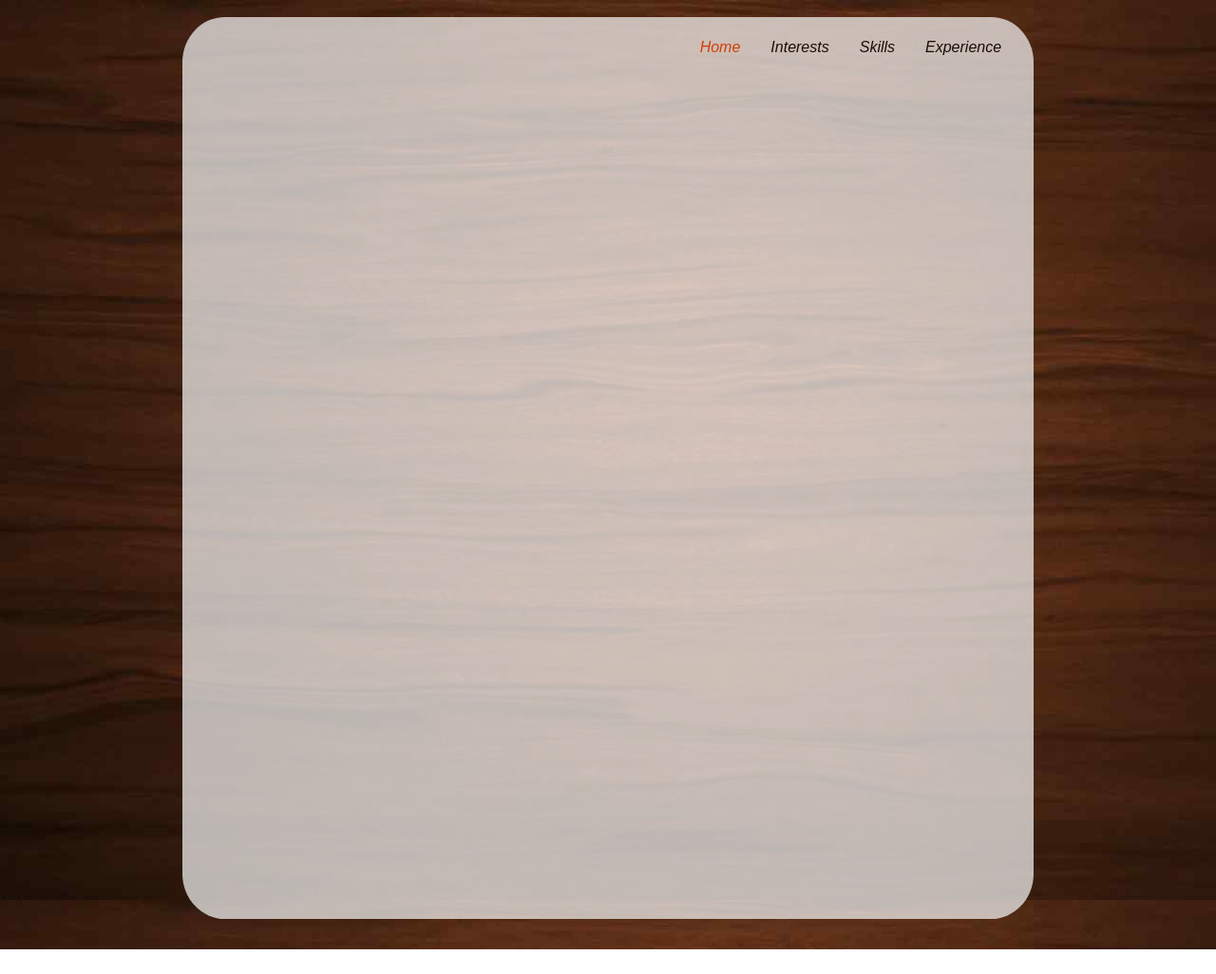
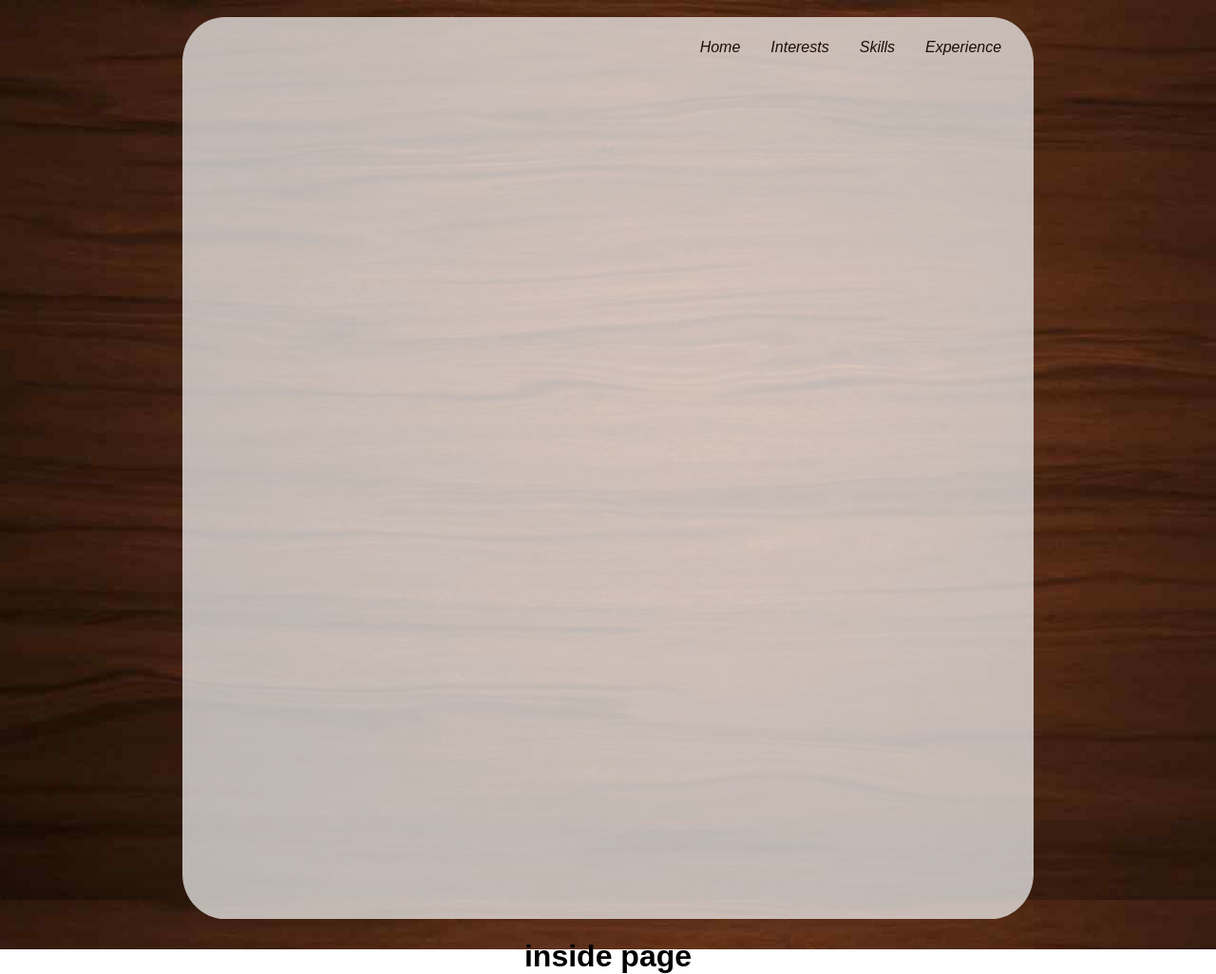
Before and after one commit to kartikkumarpatel/my-website, a React (Create React App) app: page /home in a window 1280 px wide. Shown: the whole page at 95% size. Before the commit the page ends 1000 px from the top, so only its background shows below. Built offline with nearby package versions, Linux system fonts and the light colour scheme.

Commit message:
routes set

```diff
--- a/src/App.jsx
+++ b/src/App.jsx
@@ -1,25 +1,31 @@
 import React, { Component } from 'react';
 import './App.css';
+import { BrowserRouter as Router } from 'react-router-dom';
+import Routes from './Routes.jsx'
 
 class App extends Component {
   render() {
     return (
       <div className="App">
-        <br/>
-
-        <div className="container">
-
+      <br/>
+      <div className="container">
           <div className="nav">
             <ul>
-                <li><a className="active" href="/home">Home</a></li>
+                <li><a href="/home">Home</a></li>
                 <li><a href="/interests">Interests</a></li>
                 <li><a href="/skills">Skills</a></li>
                 <li><a href="/experience">Experience</a></li>
-              </ul>
-            </div>
+            </ul>
           </div>
+        </div>
+      <Router>
 
 
+
+        <Routes />
+
+
+      </Router>
       </div>
     );
   }
--- /dev/null
+++ b/src/Routes.jsx
@@ -0,0 +1,17 @@
+import { Component } from 'react';
+import React from 'react';
+import { Route, Redirect} from 'react-router-dom';
+import Home from './home/Home.jsx'
+
+class Routes extends Component {
+	render(){
+		return (
+			<div id="pageBody">
+
+			    <Route exact path="/home" component={Home}/>
+
+		    </div>)
+	}
+}
+
+export default Routes;
--- a/src/home/Home.jsx
+++ b/src/home/Home.jsx
@@ -3,6 +3,8 @@ import React, { Component } from 'react';
 
 class Home extends Component {
   render() {
+    console.log("testing");
+
     return (
       <div className="Home">
         <h1>inside page</h1>
```
